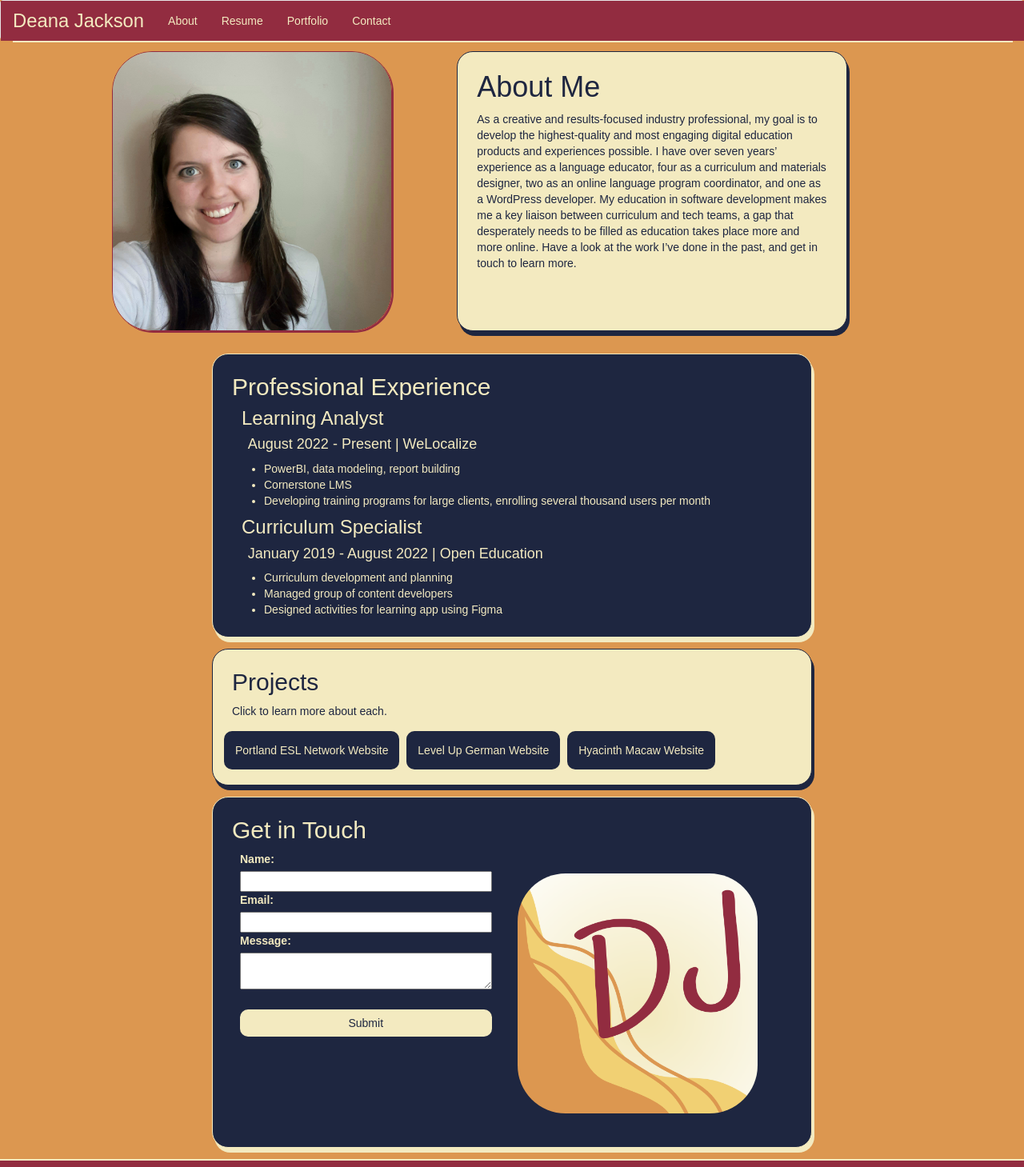
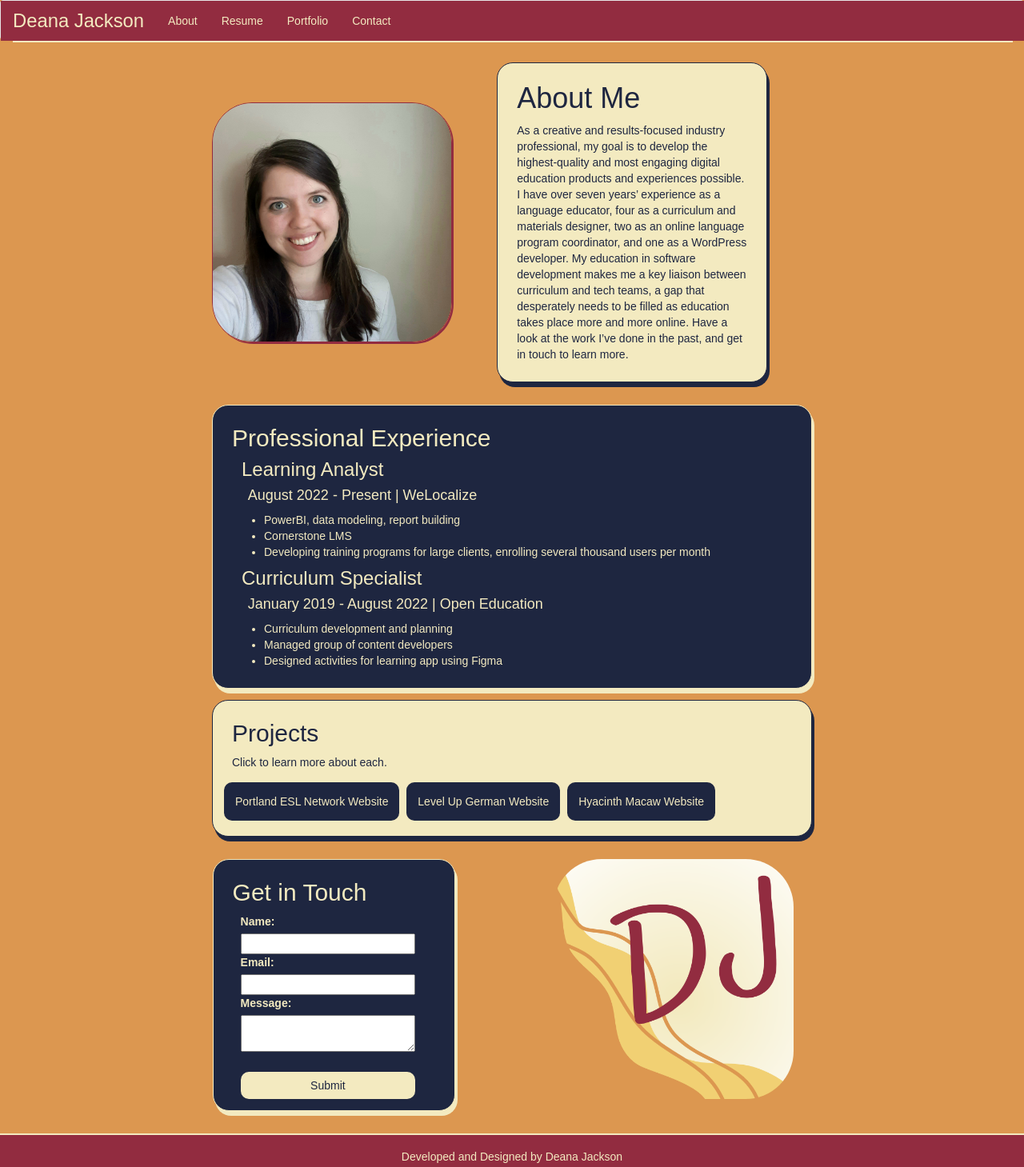
Before and after one commit to deanajackson/portfolio, a plain HTML site: page index.html in a window 1280 px wide. Shown: the top 1459 px of the page at 80% size. Drawn offline with nearby package versions, Linux system fonts and the light colour scheme; a web font is replaced by a local one.

Commit message:
Last minute styling changes to make all content take the same width in desktop view

```diff
--- a/index.html
+++ b/index.html
@@ -51,9 +51,9 @@
           <ul class="nav navbar-nav">
             <!-- These link to other areas to prevent the header of each from being
               hidden underneath the navbar-->
-            <li><a href="#profile-pic">About</a></li>
-            <li><a href="#about">Resume</a></li>
-            <li><a href="#projects">Portfolio</a></li>
+            <li><a href="#about">About</a></li>
+            <li><a href="#profile-pic">Resume</a></li>
+            <li><a href="#resume">Portfolio</a></li>
             <li><a href="#contact-form">Contact</a></li>
           </ul>
         </div>
@@ -115,10 +115,9 @@
         </button>
         <div id="projectContainer"></div>
       </div>
-
-      <div class="odd-content" id="contact-form">
-        <h2>Get in Touch</h2>
-        <div id="bottom-grid">
+      <div id="bottom-grid">
+        <div class="odd-content" id="contact-form">
+          <h2>Get in Touch</h2>
           <form>
             <div>
               <label for="name">Name:</label>
@@ -142,8 +141,8 @@
             <br />
             <input class="submitButton" type="submit" value="Submit" />
           </form>
-          <img id="initials" src="DJ.png" alt="Stylized Initials DJ" />
         </div>
+        <img id="initials" src="DJ.png" alt="Stylized Initials DJ" />
       </div>
     </main>
 
--- a/styles.css
+++ b/styles.css
@@ -186,15 +186,17 @@ footer {
   }
   #top-grid {
     display: grid;
-    grid-template-columns: auto auto;
+    grid-template-columns: 1fr 2fr;
+    width: 75%;
+    margin: 1em auto;
   }
   #profile-pic {
     border: 1px solid;
     border-color: #922c40;
     border-radius: 50px;
     box-shadow: 2px 2px #922c40;
-    width: 350px;
-    margin: 1em auto;
+    width: 300px;
+    margin: auto auto;
   }
   .even-content,
   .odd-content {
@@ -202,17 +204,18 @@ footer {
   }
   img {
     display: block;
-    margin: 2em auto;
+    margin: 1em auto;
     width: 400px;
   }
   input,
   textarea {
-    width: 100%;
+    width: 80%;
   }
   input,
   textarea,
   label {
     margin-left: 20px;
+    margin-right: 20px;
   }
   #initials {
     display: block;
@@ -221,5 +224,7 @@ footer {
   #bottom-grid {
     display: grid;
     grid-template-columns: auto auto;
+    width: 85%;
+    margin: 1em auto;
   }
 }
```
